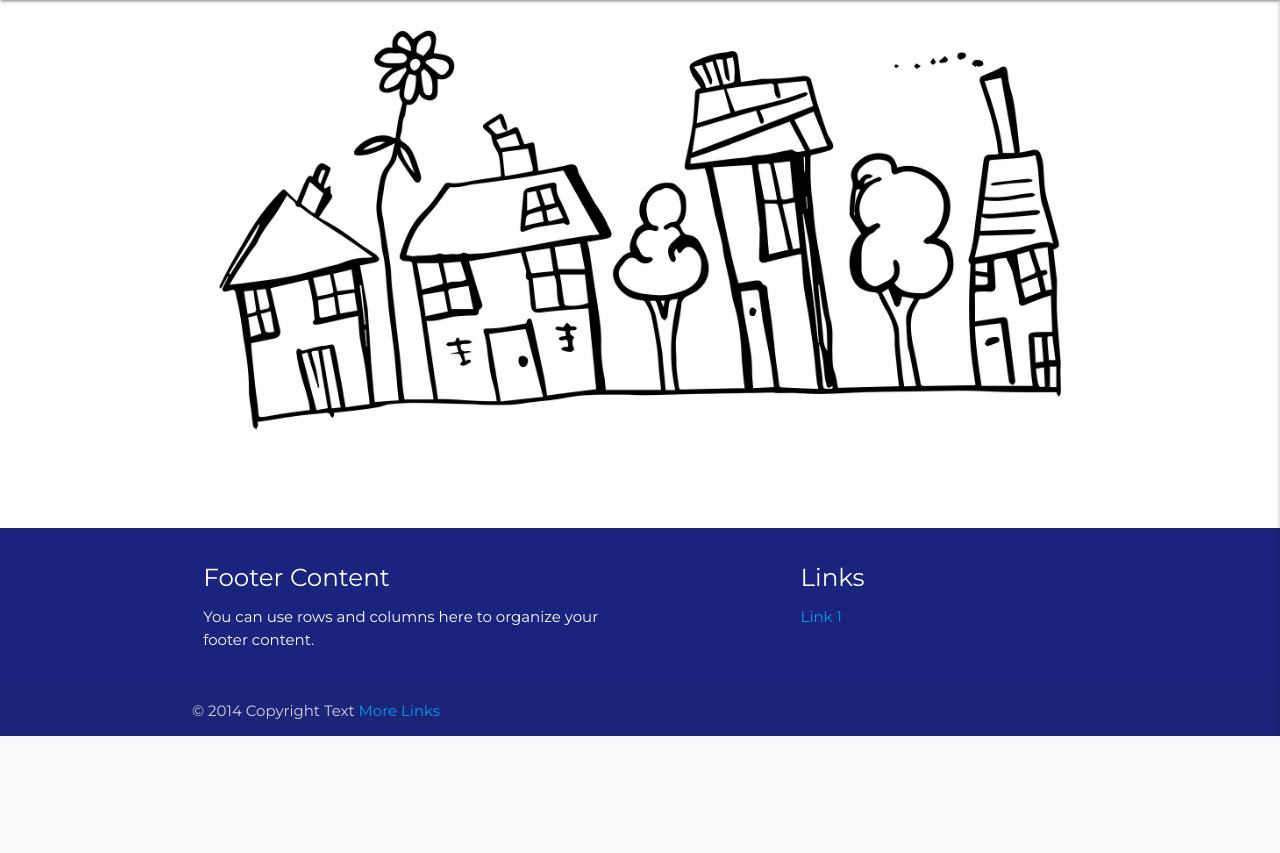
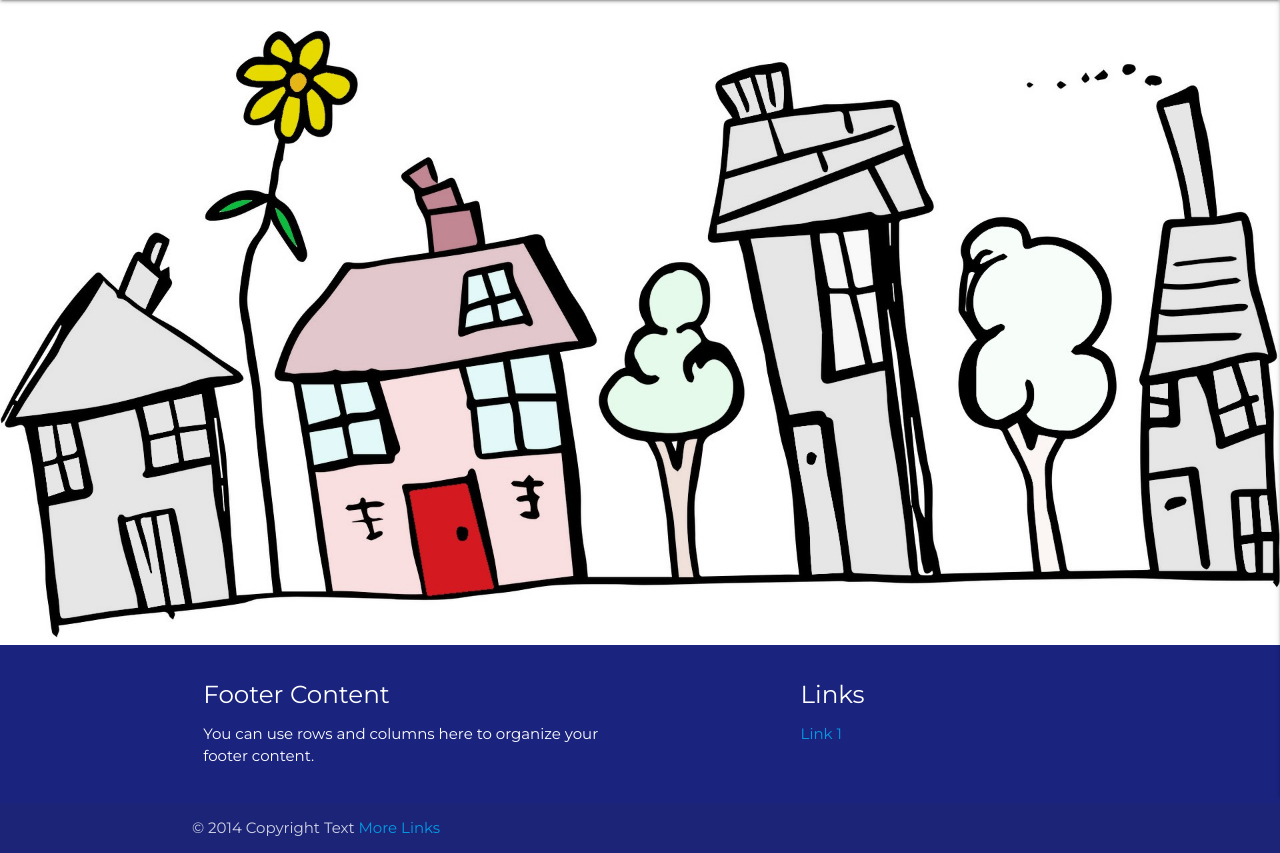
Before and after one commit to Edb83/self-isolution, a Flask app: page / in a window 1280 px wide. Shown: the part 64-917 px from the top of the page. Before the commit the page ends 800 px from the top, so only its background shows below. Run offline with Flask 2, Linux system fonts and the light colour scheme; some libraries are stand-ins or nearby versions.

Commit message:
Change welcome image and move from css background-image to <img>

```diff
--- a/static/css/style.css
+++ b/static/css/style.css
@@ -12,7 +12,7 @@ main {
 }
 
 /* Home page */
-#hero-img {
+/* #hero-img {
     background-image: url(../images/street-1431207_1920.jpg);
     background-size: contain;
     background-position: top;
@@ -20,14 +20,20 @@ main {
     width: 100%;
     height: 50vh;
     margin-top: 2rem;
+} */
+
+#welcome-img-container {
+    margin-top: 2rem;
+}
+
+#welcome-img {
+    width: 100%;
 }
 
 /* Remove iOS display of carets on select forms */
 select {
     -webkit-appearance: none;
 }
-
-
 
 
 /* Text */
@@ -61,7 +67,7 @@ nav ul a:hover {
 }
 
 /* Headings */
-h3 {
+h1, h3 {
     font-family: 'Bubblegum Sans', cursive;
 }
 
--- a/templates/home.html
+++ b/templates/home.html
@@ -1,17 +1,24 @@
 {% extends "base.html" %}
 {% block title %}Self Isolution - Home{% endblock %}
+{% block nav_home %}active{% endblock %}
+{% block nav_home_mob %}active{% endblock %}
 
 {% block welcome %}
-<section id="welcome">
-    <div id="hero-img">
-
+<section>
+    <div id="welcome-img-container">
+        <img id="welcome-img" src="{{ url_for('static', filename='images/street-1431207_1920.jpg') }}" alt="Crayon drawing of a grey street with one colourful house and tall sunflower">
     </div>
 </section>
+
 {% endblock %}
 
 {% block content %}
 
-<section id="popular-activities"></section>
+<section>
+    <container>
+
+    </container>
+</section>
 
 
 {% endblock %}
```
Also changed, not shown: static/images/street-1431207_1920.jpg.
